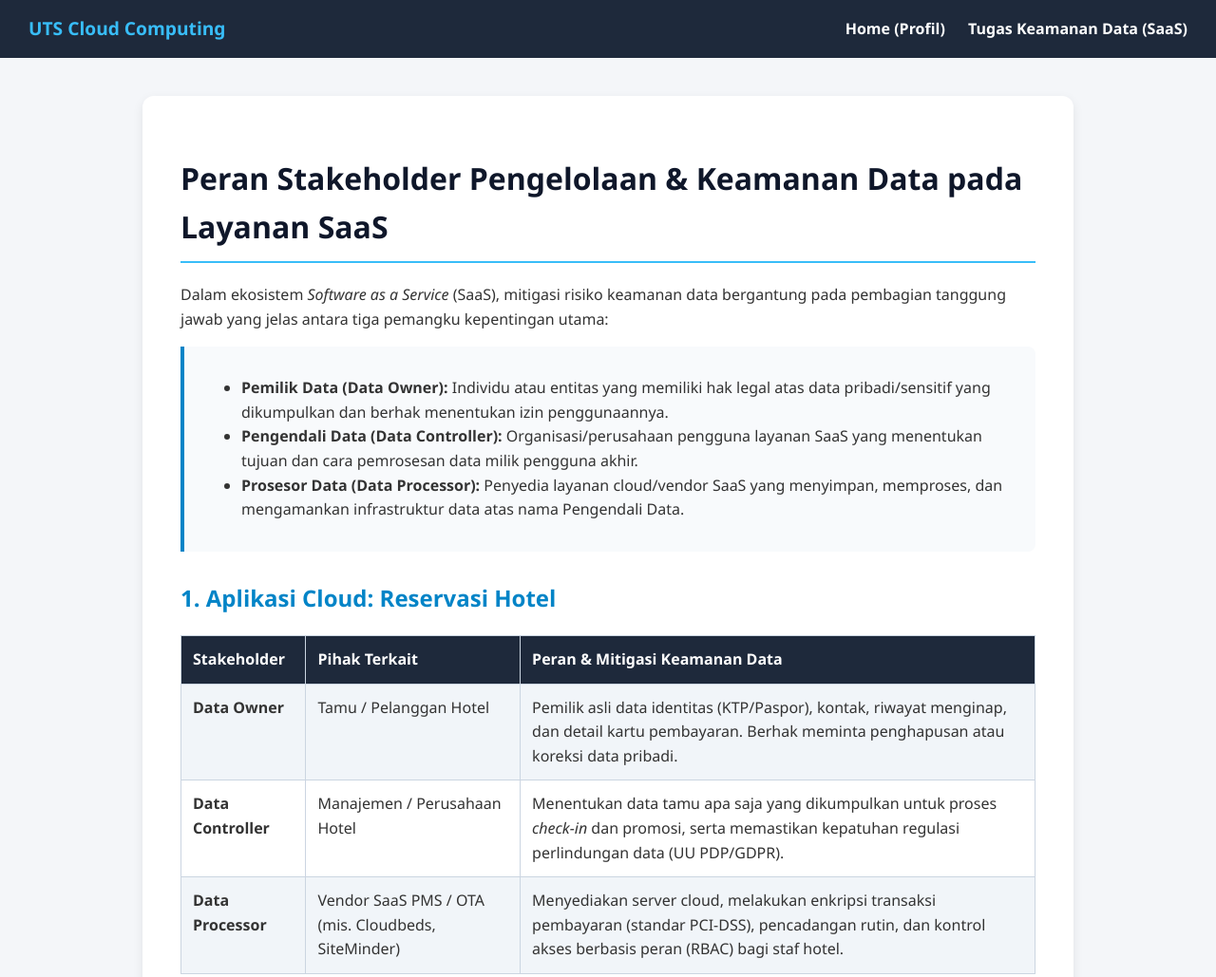
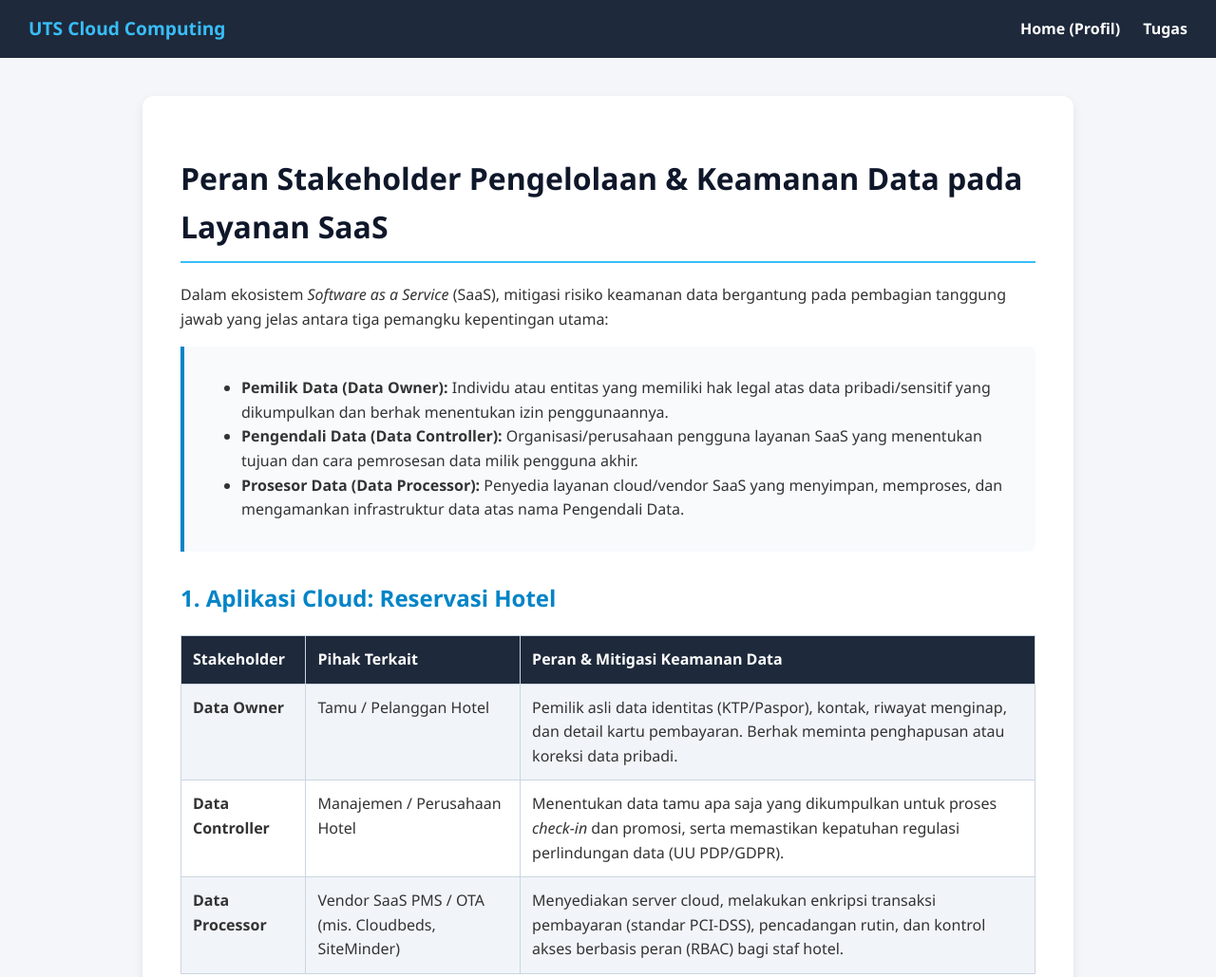
Before and after one commit to johnabril42-boop/uts_komputasi_awan, a plain HTML site: page tugas cloud computing/tugas.html.html in a window 1280 px wide. Shown: the top 1029 px of the page at 95% size. Drawn offline with Linux system fonts and the light colour scheme.

Commit message:
Update tugas.html

```diff
--- a/tugas cloud computing/tugas.html.html
+++ b/tugas cloud computing/tugas.html.html
@@ -28,7 +28,7 @@
         <div class="brand">UTS Cloud Computing</div>
         <div>
             <a href="index.html">Home (Profil)</a>
-            <a href="tugas.html">Tugas Keamanan Data (SaaS)</a>
+            <a href="tugas.html">Tugas </a>
         </div>
     </nav>
 
```
